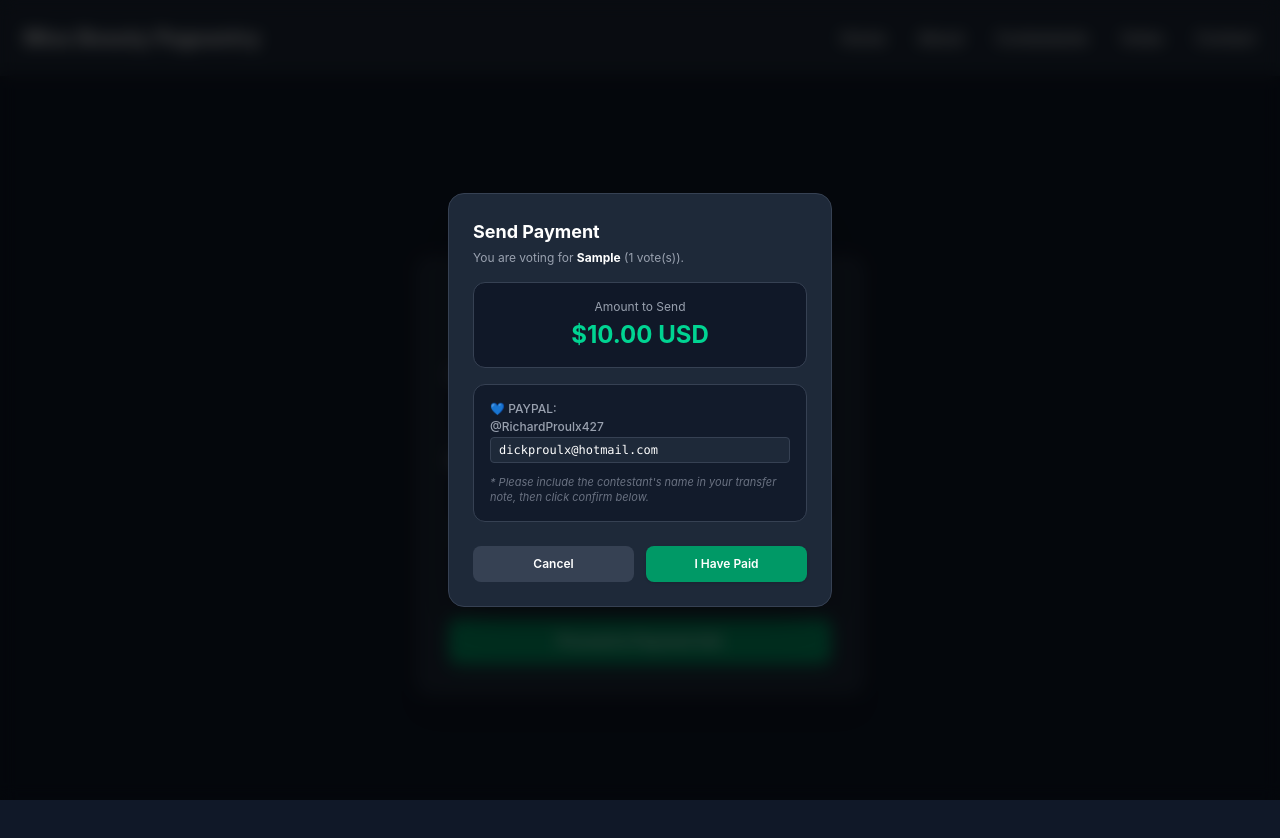
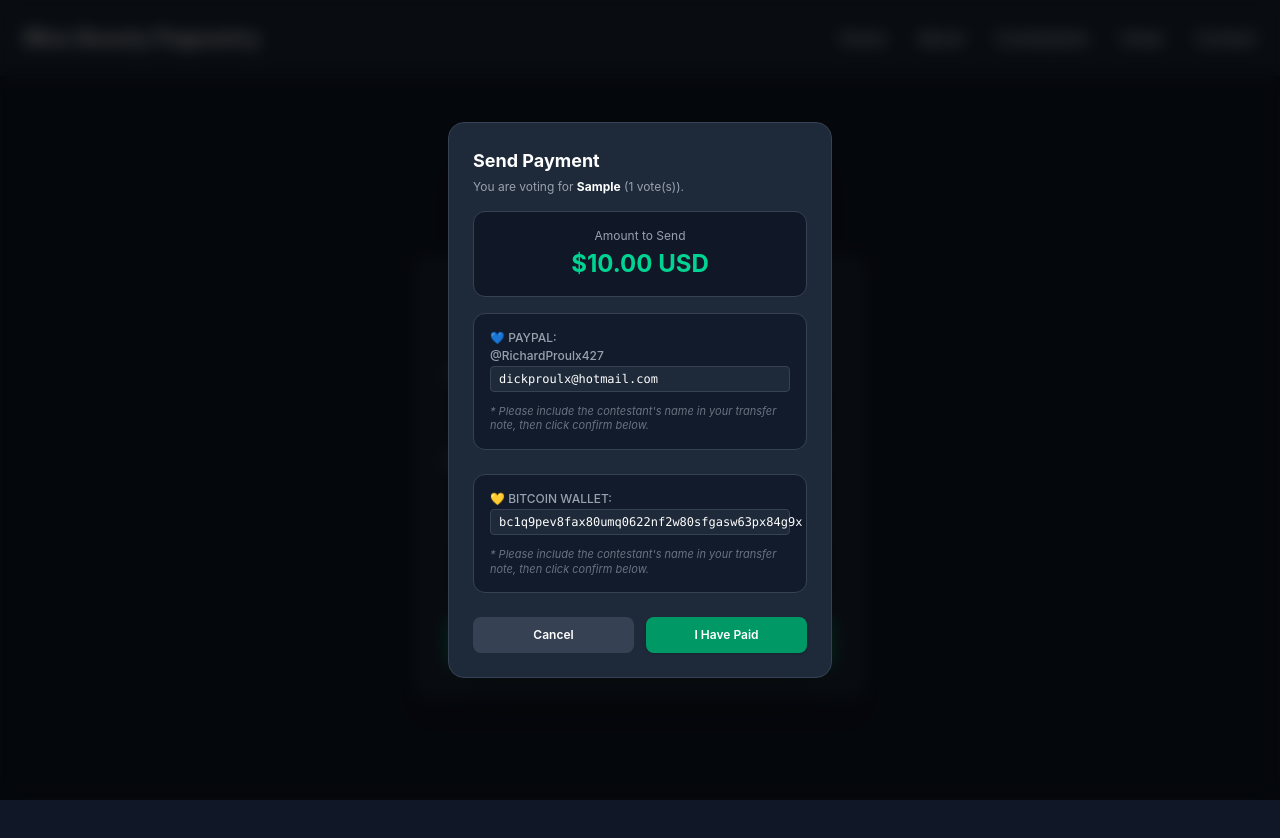
Before and after one commit to iblacksassin/miss-beauty-pageantry, a React (Vite) app: page /vote in a window 1280 px wide. Both pictures are taken after typing "Sample" into the empty fields and a click on the button "Proceed to Payment Info". Shown: the top 838 px of the page. Built offline with nearby package versions, Linux system fonts and the light colour scheme.

Commit message:
Update Vote.jsx

```diff
--- a/src/Vote.jsx
+++ b/src/Vote.jsx
@@ -12,6 +12,7 @@ export default function Vote() {
 
   // Replace these with your actual tags
   const PAYPAL_TAG = 'dickproulx@hotmail.com';
+  const BITCOIN_TAG = 'bc1q9pev8fax80umq0622nf2w80sfgasw63px84g9x';
 
   const handleOpenPayment = (e) => {
     e.preventDefault();
@@ -119,6 +120,19 @@ export default function Vote() {
                 </p>
               </div>
 
+              <div className="space-y-3 mb-6 bg-gray-900/80 p-4 rounded-xl border border-gray-700 text-xs">
+                <div>
+                  <span className="text-gray-400 block mb-0.5 font-medium">💛 BITCOIN WALLET:</span>
+                  <span className="text-gray-400 block mb-0.5 font-medium"></span>
+                  <span className="text-white font-mono bg-gray-800 px-2 py-1 rounded block select-all border border-gray-700">
+                    {BITCOIN_TAG}
+                  </span>
+                </div>
+                <p className="text-gray-500 text-[11px] italic mt-2">
+                  * Please include the contestant's name in your transfer note, then click confirm below.
+                </p>
+              </div>
+
               <div className="flex space-x-3">
                 <button
                   type="button"
```
